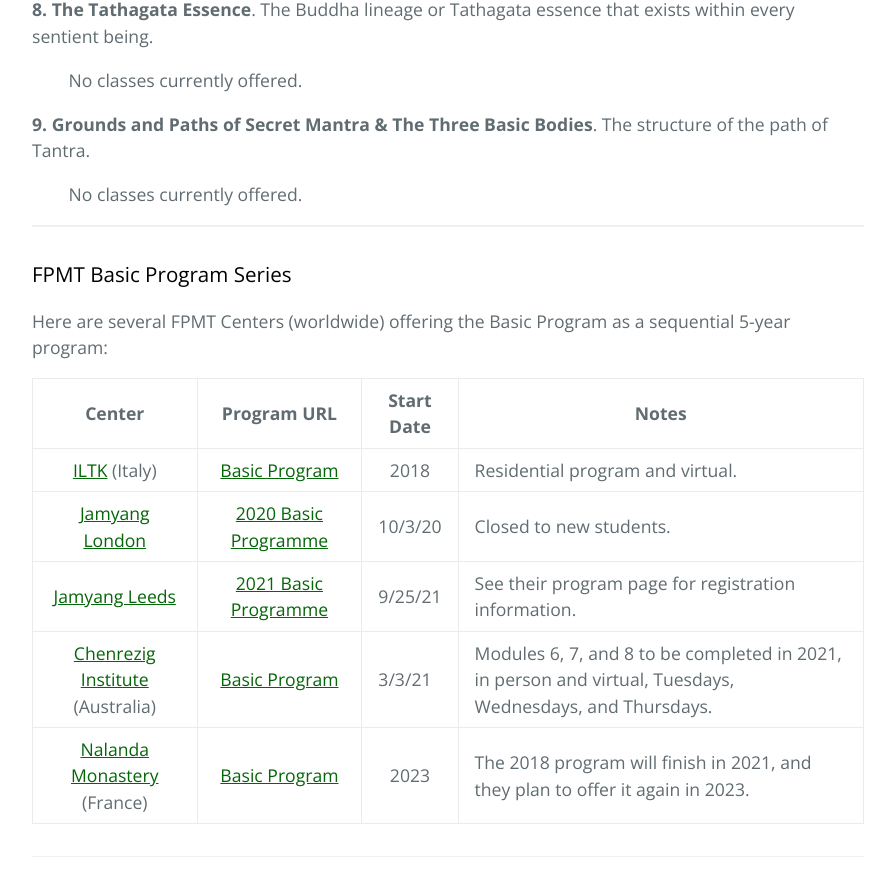
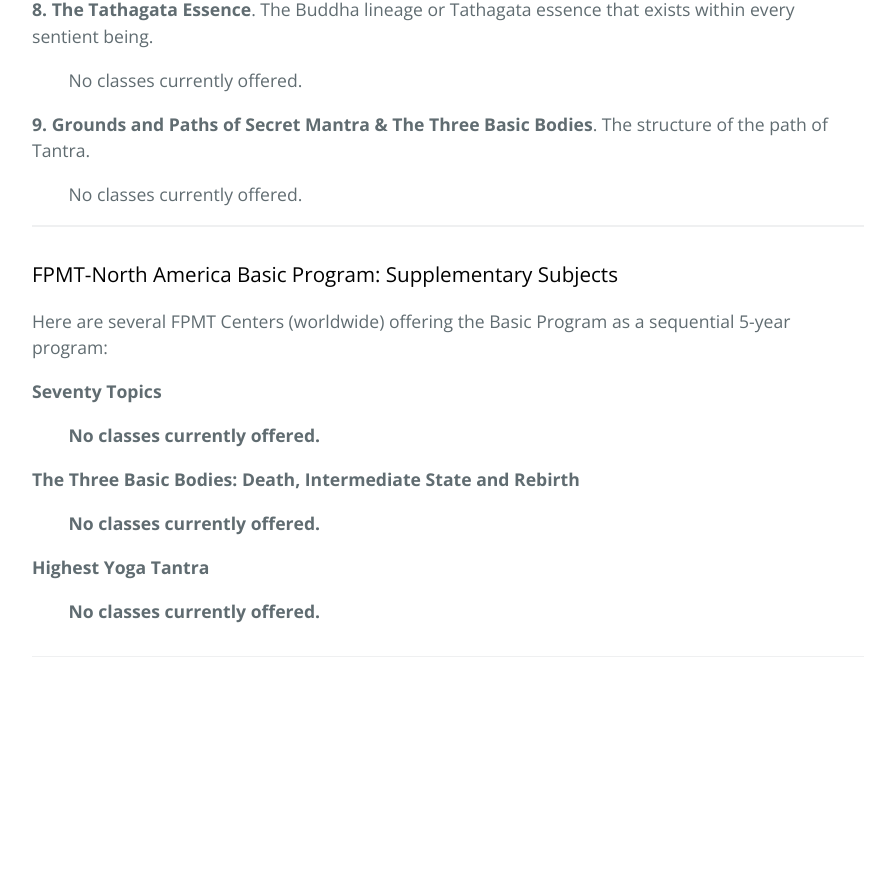
Before and after one commit to lgeorge/lgeorge.github.io, a Jekyll site: the page built from fpmt-na/index.html, in a window 1280 px wide and 900 px high, scrolled down 2424 px. Shown: the top 896 px of the window, without its empty margins (192-1087 px from the left). Built offline with Jekyll 4.4.1, drawn with Linux system fonts in a browser that asks for light colours; after the commit the page ends 3145 px from its top, so only the background shows below that.

Commit message:
Replace global programs with info on supplemental subjects

```diff
--- a/fpmt-na/index.html
+++ b/fpmt-na/index.html
@@ -177,52 +177,21 @@
 
     <hr class="wp-block-separator is-style-wide"/>
 
-    <h3 style="text-align:left"; "color: black">FPMT Basic Program Series</h3>
+    <h3 style="text-align:left"; "color: black">FPMT-North America Basic Program: Supplementary Subjects</h3>
 
     <p>Here are several FPMT Centers (worldwide) offering the Basic Program as a sequential 5-year program:</p>
 
-    	<table>
-    		<thead>
-    			<tr>
-            <th width="20%">Center</th>
-            <th width="20%">Program URL</th>
-            <th width="10%">Start Date</th>
-            <th width="50%">Notes</th>
-          </tr>
-    		</thead>
-    		<tbody>
-    			<tr>
-            <td style="text-align:center"><a rel="noreferrer noopener" href="https://www.iltk.org/en/" target="_blank">ILTK</a> (Italy)</td>
-            <td style="text-align:center"><a href="https://www.iltk.org/en/basic-program-buddhismo/corso-
-              /" target="_blank" rel="noreferrer noopener">Basic Program</a></td>
-            <td style="text-align:center">2018</td>
-            <td>Residential program and virtual.</td>
-          </tr>
-          <tr>
-            <td style="text-align:center"><a href="https://jamyang.co.uk/" target="_blank" rel="noreferrer noopener">Jamyang London</a></td>
-            <td style="text-align:center"><a rel="noreferrer noopener" href="https://mailchi.mp/ed8b08fe5dd7/bp2020" target="_blank">2020 Basic Programme</a></td>
-            <td style="text-align:center">10/3/20</td>
-            <td>Closed to new students.</td>
-          </tr>
-          <tr>
-            <td style="text-align:center"><a href="https://jamyangleeds.co.uk/" target="_blank" rel="noreferrer noopener">Jamyang Leeds</a></td>
-            <td style="text-align:center"><a rel="noreferrer noopener" href="https://jamyangleeds.co.uk/bp/" target="_blank">2021 Basic Programme</a></td>
-            <td style="text-align:center">9/25/21</td>
-            <td>See their program page for registration information.</td>
-          </tr>
-          <tr>
-            <td style="text-align:center"><a rel="noreferrer noopener" href="https://www.chenrezig.com.au/" target="_blank">Chenrezig Institute</a> <br>(Australia)</td>
-            <td style="text-align:center"><a href="https://www.chenrezig.com.au/our-program/advanced-program/#page-content" target="_blank" rel="noreferrer noopener">Basic Program</a></td>
-            <td>3/3/21</td><td>Modules 6, 7, and 8 to be completed in 2021, in person and virtual, Tuesdays, Wednesdays, and Thursdays.</td>
-          </tr>
-          <tr>
-            <td style="text-align:center"><a rel="noreferrer noopener" href="https://nalanda-monastery.eu/" target="_blank">Nalanda Monastery</a> (France)</td>
-            <td style="text-align:center"><a href="https://nalanda-monastery.eu/basic-program/" target="_blank" rel="noreferrer noopener">Basic Program</a></td>
-            <td style="text-align:center">2023</td>
-            <td>The 2018 program will finish in 2021, and they plan to offer it again in 2023.</td>
-          </tr>
-    		</tbody>
-    	</table>
+    <p><strong>Seventy Topics</p>
+
+    <p>&nbsp; &nbsp; &nbsp; &nbsp; No classes currently offered.</p>
+
+    <p><strong>The Three Basic Bodies: Death, Intermediate State and Rebirth</p>
+
+    <p>&nbsp; &nbsp; &nbsp; &nbsp; No classes currently offered.</p>
+
+    <p><strong>Highest Yoga Tantra</p>
+
+    <p>&nbsp; &nbsp; &nbsp; &nbsp; No classes currently offered.</p>
 
   </body>
 </html>
```
